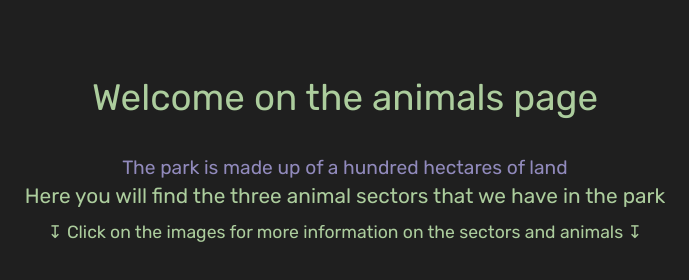
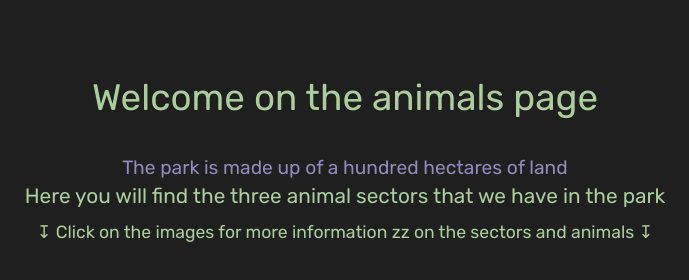
Before and after one commit to Stellouche/zooticoon, a plain HTML site: page animal.html in a window 1280 px wide. Shown: the full height of the page, 295-984 px from the left. Drawn offline with Linux system fonts and the light colour scheme.

Commit message:
SPE - teste

```diff
--- a/animal.html
+++ b/animal.html
@@ -51,7 +51,7 @@
 
 	<p class="p1">The park is made up of a hundred hectares of land</p>
 	<p class="p3">Here you will find the three animal sectors that we have in the park</p>
-	<p class="p4"> ↧ Click on the images for more information on the sectors and animals  ↧ </p>
+	<p class="p4"> ↧ Click on the images for more information zz on the sectors and animals  ↧ </p>
 
 	<footer class="foot"></footer>
 	<script src="index.js"></script>
```
